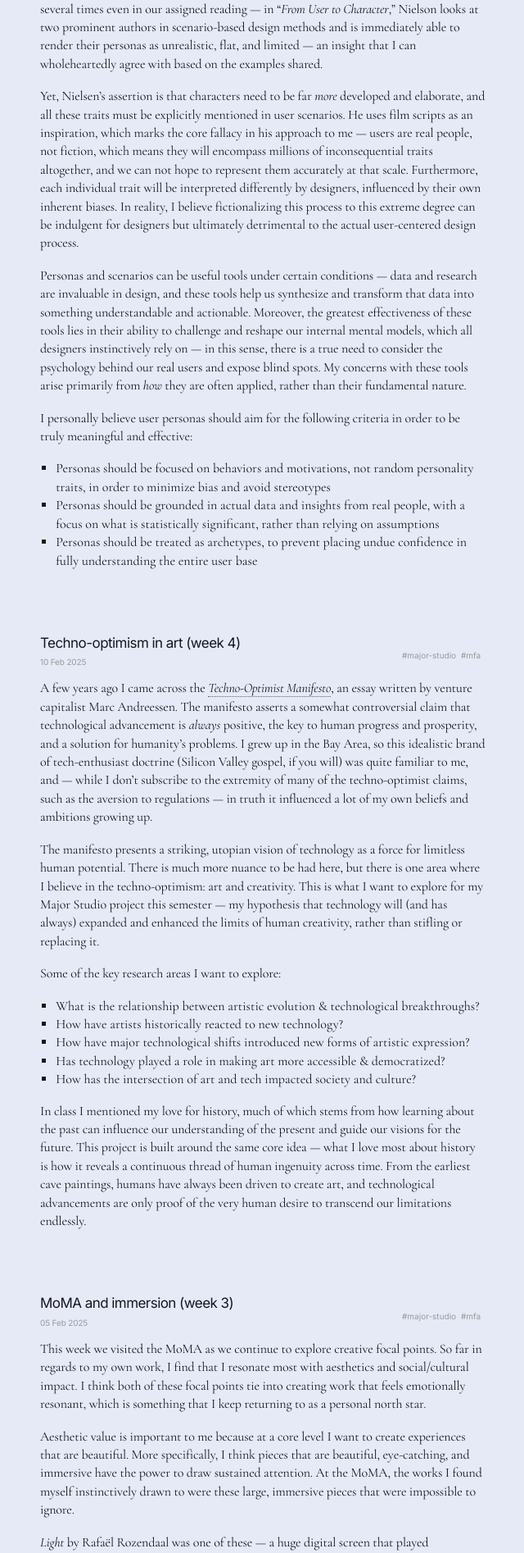
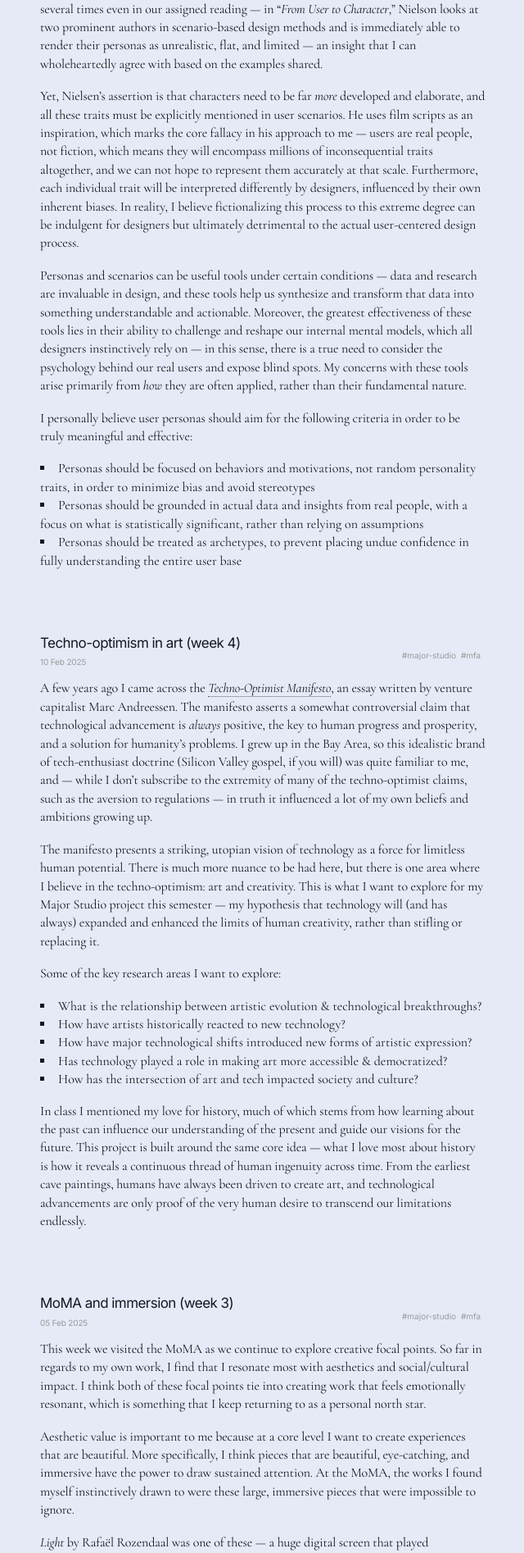
Before and after one commit to vasukisunder/vasukisunder.github.io, a Jekyll site: the page built from index.html, in a window 1280 px wide. Shown: the part 371-2265 px from the top of the page at 82% size, without its empty margins (319-959 px from the left). Built offline with Jekyll 4.4.1, drawn with Linux system fonts in a browser that asks for light colours; the list of posts is cut into pages by our own code.

Commit message:
list styles

```diff
--- a/public/css/poole.css
+++ b/public/css/poole.css
@@ -101,9 +101,8 @@ ul, ol, dl {
   margin-top: 1rem;
   margin-bottom: 1rem;
   list-style-type: square;
-  list-style-position: outside;
+  list-style-position: inside;
   padding: 0px;
-  padding-left: 1.2em;
 }
 
 
```
